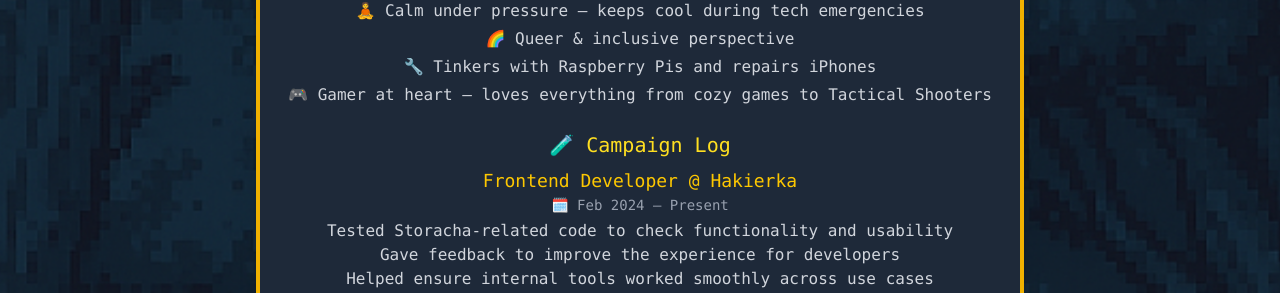
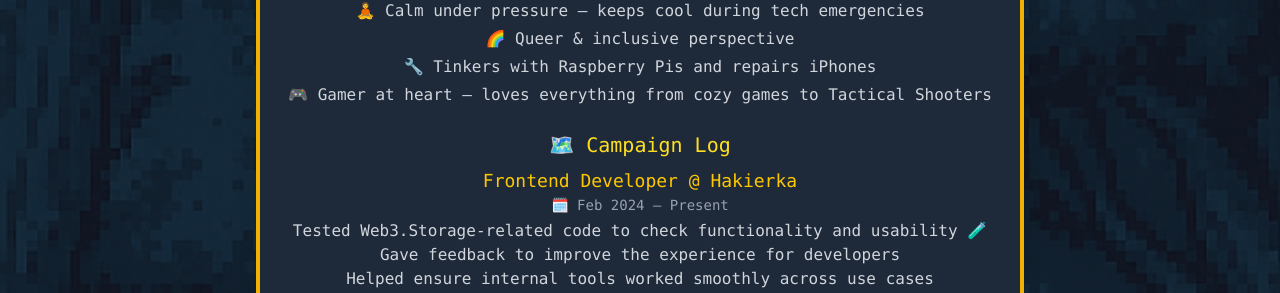
Before and after one commit to FridaSvanberg/Roll-for-Resume, a React (Vite) app: page / in a window 1280 px wide. Shown: the part 933-1226 px from the top of the page. Built offline with nearby package versions, Linux system fonts and the light colour scheme.

Commit message:
Change phrasing of storacha related content

```diff
--- a/src/components/CampaignLog.tsx
+++ b/src/components/CampaignLog.tsx
@@ -2,7 +2,7 @@
   return (
     <section aria-labelledby="campaign-heading">
       <h2 id="campaign-heading" className="text-xl text-yellow-300 mb-2">
-        🧪 Campaign Log
+        🗺️ Campaign Log
       </h2>
       <div className="space-y-4">
         <article aria-labelledby="hakierka-role">
@@ -12,7 +12,8 @@
           <p className="text-sm text-gray-400">🗓️ Feb 2024 – Present</p>
           <ul className=" list-inside text-gray-300 mt-1">
             <li>
-              Tested Storacha-related code to check functionality and usability
+              Tested Web3.Storage-related code to check functionality and
+              usability 🧪
             </li>
             <li>Gave feedback to improve the experience for developers</li>
             <li>
```
Also changed, not shown: 2 other files (tests, documents, lock files or other folders).
